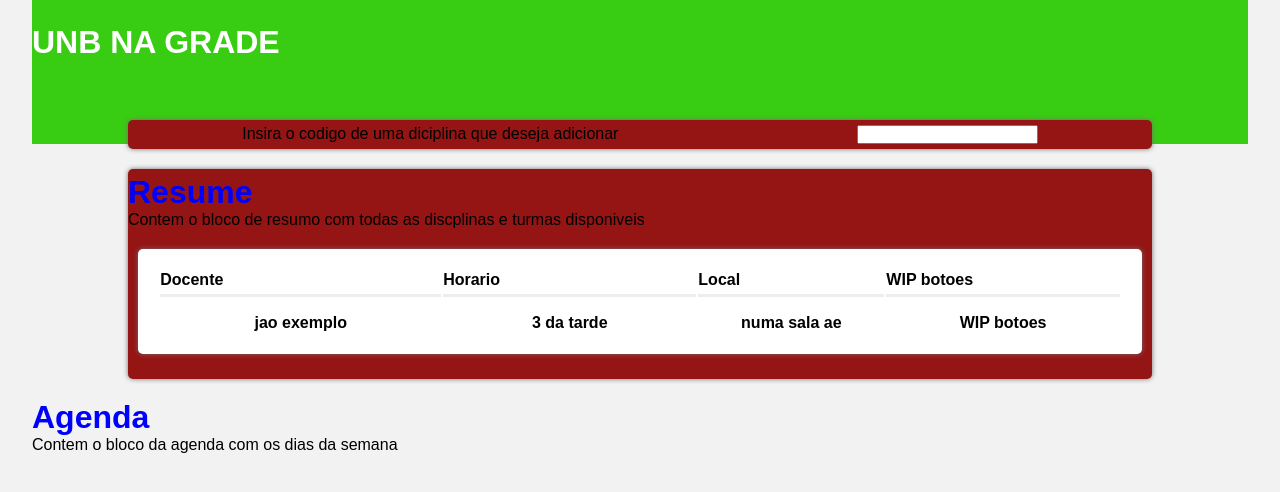
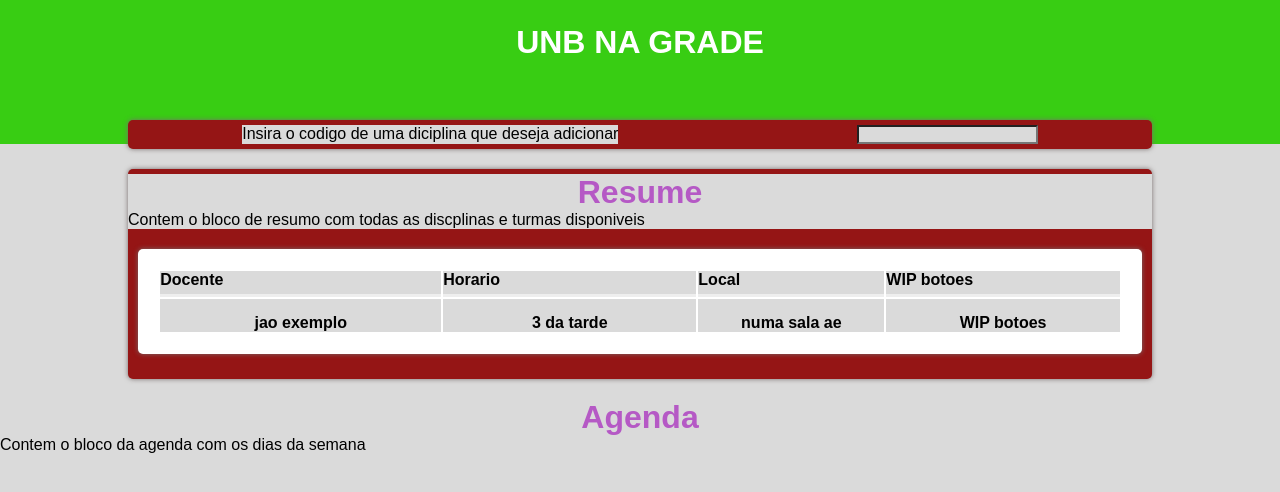
Before and after one commit to l-ricardo/UnBNaGrade, a Next.js app in the folder application/: page / in a window 1280 px wide. Shown: the top 492 px of the page. Built offline with nearby package versions, Linux system fonts and the light colour scheme.

Commit message:
mudancas nos estilos

```diff
--- a/application/src/pages/_app.jsx
+++ b/application/src/pages/_app.jsx
@@ -1,4 +1,6 @@
 import '../styles/globals.css'
+// import { NgMultiSelectDropDownModule } from "ng-multiselect-dropdown";
+// TODO: ver uso do dropdown pronto para o forms
 
 export default function MyApp({ Component, pageProps }) {
   return <Component {...pageProps} />
--- a/application/src/pages/index.jsx
+++ b/application/src/pages/index.jsx
@@ -6,7 +6,7 @@
 
 export default function Home() {
   return (
-        <div className={styles.container}>
+        <div>
           <Header />
           <Form />
           <Resume />
--- a/application/src/styles/globals.css
+++ b/application/src/styles/globals.css
@@ -1,28 +1,25 @@
+* {
+  background-color: #dadada;
+  margin: 0;
+  padding: 0;
+}
+
 html,
 body {
   font-family: 'Poppins', Sans-Serif;
-  background-color: #f2f2f2;
 }
 
-* {
-  margin: 0;
-  padding: 0;
+h1 {
+  color: #b559c5;
+  text-align: center;
 }
-h1 {
-  color: blue;
-}
-/* a {
-  color: inherit;
-  text-decoration: none;
-} */
 
-
-/* @media (prefers-color-scheme: dark) {
+@media (prefers-color-scheme: dark) {
   html {
     color-scheme: dark;
   }
   body {
     color: white;
-    background: black;
+    background: #282c34;
   }
-} */
+}
```
